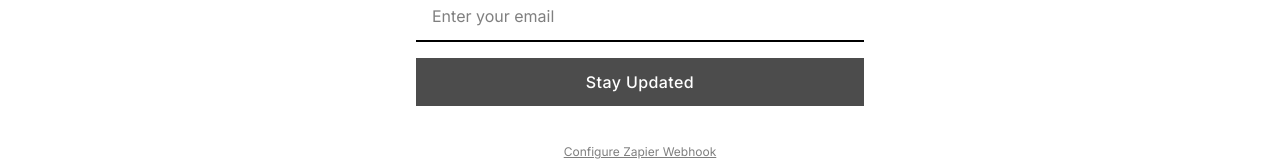
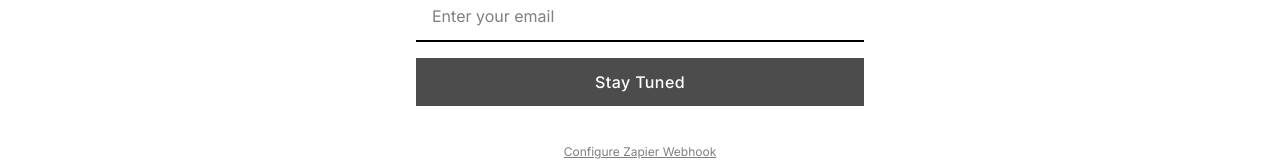
Before and after one commit to sadmoondog/filmcore-ai, a React (Vite) app: page / in a window 1280 px wide. Shown: the part 532-693 px from the top of the page. Built offline with nearby package versions, Linux system fonts and the light colour scheme.

Commit message:
Change button text
Change button text from "Stay Updated" to "Stay Tuned".

```diff
--- a/src/components/EmailCollectionForm.tsx
+++ b/src/components/EmailCollectionForm.tsx
@@ -66,7 +66,6 @@ const EmailCollectionForm = () => {
     }
   };
 
-  // For testing/setup - would be replaced with actual admin interface
   const handleZapierSetup = (e: React.MouseEvent) => {
     e.preventDefault();
     const url = prompt("Enter your Zapier webhook URL:", zapierWebhookUrl);
@@ -80,13 +79,11 @@ const EmailCollectionForm = () => {
     }
   };
 
-  // Load saved URL on component mount
   React.useEffect(() => {
     const savedUrl = localStorage.getItem('filmcore_zapier_webhook_url');
     if (savedUrl) {
       setZapierWebhookUrl(savedUrl);
     } else {
-      // Store the default URL in localStorage if not already present
       localStorage.setItem('filmcore_zapier_webhook_url', zapierWebhookUrl);
     }
   }, [zapierWebhookUrl]);
@@ -108,10 +105,8 @@ const EmailCollectionForm = () => {
           className={`submit-button mt-4 w-full relative overflow-hidden group transition-all duration-300 transform hover:scale-[1.02] active:scale-[0.98] ${!email || isSubmitting || isSuccess ? 'opacity-70' : 'animate-pulse-subtle'}`}
           disabled={isSubmitting || isSuccess || !email}
         >
-          {/* Button background animation */}
           <div className="absolute inset-0 w-full h-full bg-gradient-to-r from-purple-600 via-pink-500 to-orange-500 opacity-0 group-hover:opacity-100 transition-opacity duration-500"></div>
 
-          {/* Button content */}
           <div className="relative z-10">
             {isSubmitting ? (
               <span className="flex items-center justify-center">
@@ -124,13 +119,12 @@ const EmailCollectionForm = () => {
                 Tuned
               </span>
             ) : (
-              "Stay Updated"
+              "Stay Tuned"
             )}
           </div>
         </button>
       </form>
 
-      {/* Admin configuration - only shown in development mode */}
       {process.env.NODE_ENV === 'development' && (
         <div className="mt-8 text-center">
           <button
```
